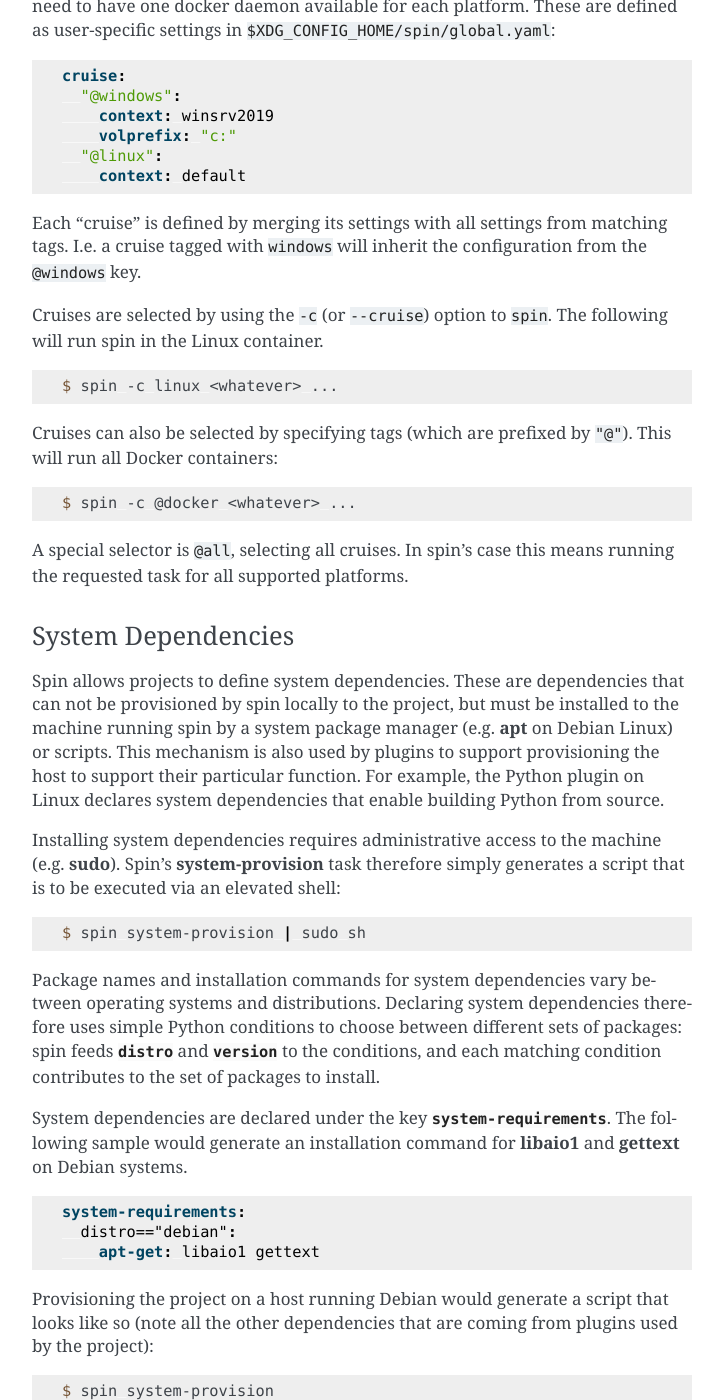
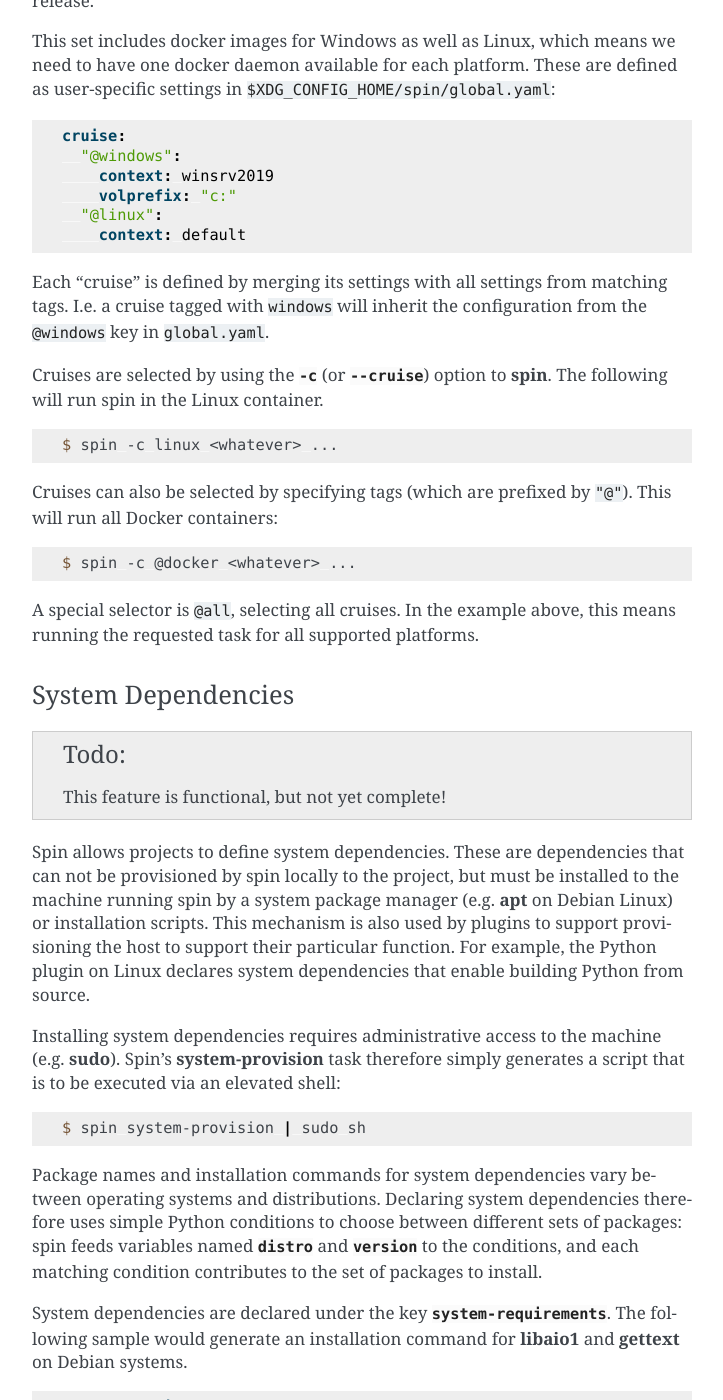
Before and after one commit to cslab/csspin, a Sphinx documentation site: the page built from docs/userman.rst, in a window 1280 px wide and 1400 px high, scrolled down 6671 px. Shown: the whole window, without its empty margins (388-1111 px from the left). Built offline with Sphinx 7.4.7, drawn with Linux system fonts in a browser that asks for light colours; pages that are not in the unit, such as notebooks, are missing from menus; some of the changed text lies outside the part shown.

Commit message:
improve docs

```diff
--- a/docs/overview.rst
+++ b/docs/overview.rst
@@ -241,10 +241,6 @@
 regard, and do not silently modify the process environment, to make
 everything that is going on transparent to the user.
 
-.. todo:: Can we check that plugins behave well?
-
-   Instead of "plugins trying hard", it would be better if spin could
-   check, what plugins do.
 
 Why YAML?
 ---------
--- a/docs/userman.rst
+++ b/docs/userman.rst
@@ -64,7 +64,8 @@
 * Command line settings given by :option:`-p prop=value <spin -p>`
   override all other settings; a typical use case is to override the
   version of the Python interpreter using ``spin -p
-  python.use=python3.7``.
+  python.use=python3.7`` in a CI build to avoid provisioning a Python
+  interpreter on each run.
 
 
 Each spinfile must have at least :py:data:`minimum-spin`, to state the
@@ -180,7 +181,8 @@
      - someones-spin-plugins~=2.0
      - git+https://git.example.com/projstds#egg=projstds
 
-Spin will install plugin packages into :file:`{spin.env_base}/plugins`.
+Spin will install plugin packages into :file:`{spin.env_base}/plugins`
+(where *spin.env_base* is a setting from the configuration tree).
 
 
 Interpolation
@@ -269,7 +271,10 @@
   * ``spin``: a list of spin tasks that are executed to re-build the
     target if necessary
 
-Here are two examples from the spin project.
+.. todo:: This should support ``env`` as well!
+
+Here are two examples from a previous version of the spin project
+itself.
 
 **Example 1**: :program:`docker build` needs :file:`requirements.txt`, which is
 generated by :program:`pip-compile`:
@@ -388,11 +386,12 @@
 
 Each "cruise" is defined by merging its settings with all settings
 from matching tags. I.e. a cruise tagged with ``windows`` will inherit
-the configuration from the ``@windows`` key.
+the configuration from the ``@windows`` key in :file:`global.yaml`.
 
 
-Cruises are selected by using the ``-c`` (or ``--cruise``) option to
-``spin``. The following will run spin in the Linux container.
+Cruises are selected by using the :option:`-c <spin --cruise>` (or
+:option:`--cruise <spin --cruise>`) option to :program:`spin`. The
+following will run spin in the Linux container.
 
 .. code-block:: console
 
@@ -405,21 +404,24 @@
 
    $ spin -c @docker <whatever> ...
 
-A special selector is ``@all``, selecting all cruises. In spin's case
-this means running the requested task for all supported platforms.
+A special selector is ``@all``, selecting all cruises. In the example
+above, this means running the requested task for all supported
+platforms.
 
 
 System Dependencies
 -------------------
 
+.. todo:: This feature is functional, but not yet complete!
+
 Spin allows projects to define system dependencies. These are
 dependencies that can not be provisioned by spin locally to the
 project, but must be installed to the machine running spin by a system
-package manager (e.g. :program:`apt` on Debian Linux) or scripts. This
-mechanism is also used by plugins to support provisioning the host to
-support their particular function. For example, the Python plugin on
-Linux declares system dependencies that enable building Python from
-source.
+package manager (e.g. :program:`apt` on Debian Linux) or installation
+scripts. This mechanism is also used by plugins to support
+provisioning the host to support their particular function. For
+example, the Python plugin on Linux declares system dependencies that
+enable building Python from source.
 
 Installing system dependencies requires administrative access to
 the machine (e.g. :program:`sudo`). Spin's :program:`system-provision`
@@ -433,9 +435,9 @@
 Package names and installation commands for system dependencies vary
 between operating systems and distributions. Declaring system
 dependencies therefore uses simple Python conditions to choose between
-different sets of packages: spin feeds :py:data:`distro` and
-:py:data:`version` to the conditions, and each matching condition
-contributes to the set of packages to install.
+different sets of packages: spin feeds variables named
+:py:data:`distro` and :py:data:`version` to the conditions, and each
+matching condition contributes to the set of packages to install.
 
 System dependencies are declared under the key
 :py:data:`system-requirements`. The following sample would generate an
@@ -480,7 +482,9 @@
 working with a project.
 
 Distro names come from the ``distro`` package
-(https://github.com/python-distro/distro).
+(https://github.com/python-distro/distro). For Windows, the distro
+name is ``"windows"`` and ``version`` will be set to the major, minor
+and build number of Windows.
 
 
 Sample ``global.yaml``
@@ -512,7 +516,7 @@
      stage: "{devpi.url}/{devpi.user}/staging"
 
    # Override pipconf settings in virtualenv to use my devpi mirror.
-   virtualenv:
+   python:
      pipconf:
        global:
 	 extra-index-url: "{devpi.stage}/+simple/"
--- a/spinfile.yaml
+++ b/spinfile.yaml
@@ -59,8 +59,8 @@
       args:
         REQUIREMENTS: "{piptools.requirements}"
 
-    #- dockerfile: docker/spin-dev.dockerfile
-    #  tag: registry.contact.de/spin-dev
+    - dockerfile: docker/spin-dev.dockerfile
+      tag: registry.contact.de/spin-dev:0.2
 
 build-rules:
   task docs:
```
Also changed, not shown: other parts of docs/userman.rst (+16 -23 lines), docs/apiref.rst (+60 -2 lines), docs/installation.rst (+2 -15 lines), src/spin/__init__.py (+13 -1 lines), 1 other file.
